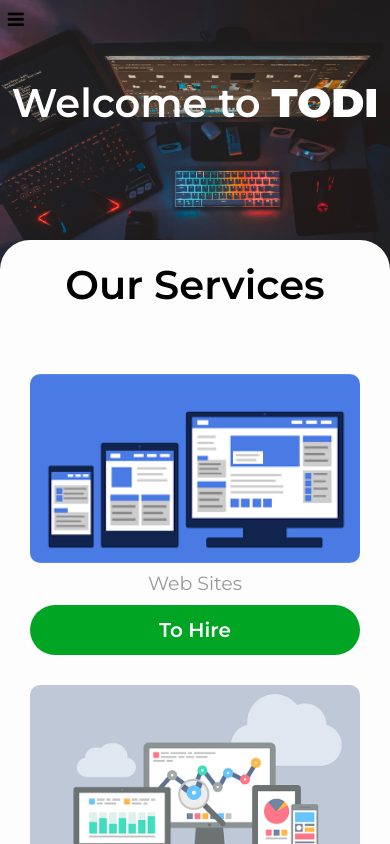
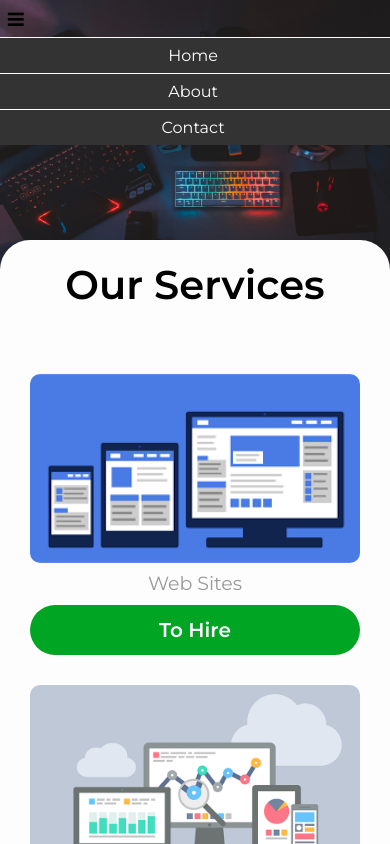
Before and after one commit to Hildebrando-Viana-Matos/site_empresarial, a plain HTML site: page index-en.html in a window 390 px wide. Both pictures are taken after a click on the element 15 px from the left and 19 px from the top of the page. Shown: the top 844 px of the page. Drawn offline with nearby package versions, Linux system fonts and the light colour scheme.

Commit message:
Integrating Jquery

```diff
--- a/contato-en.html
+++ b/contato-en.html
@@ -128,5 +128,14 @@
                 }
             })
         </script>
+
+        <script src="https://code.jquery.com/jquery-3.2.1.min.js"></script>
+        <script>
+            $(function(){
+                $('nav.mobile h3').click(function(){
+                    $('nav.mobile ul').slideToggle();
+                })
+            })
+        </script>
 </body>
 </html>
--- a/index-en.html
+++ b/index-en.html
@@ -130,5 +130,14 @@
             <p>©All rights reserved to Tech Odssey Development Inc.</p>
         </div>
     </footer>
+
+    <script src="https://code.jquery.com/jquery-3.2.1.min.js"></script>
+	<script>
+		$(function(){
+			$('nav.mobile h3').click(function(){
+				$('nav.mobile ul').slideToggle();
+			})
+		})
+	</script>
 </body>
 </html>
```
Also changed, not shown: contato.html (+9 -0 lines), index.html (+9 -0 lines), sobre-en.html (+9 -0 lines), sobre.html (+9 -0 lines). Lines whose indentation alone changed are shown as unchanged.
